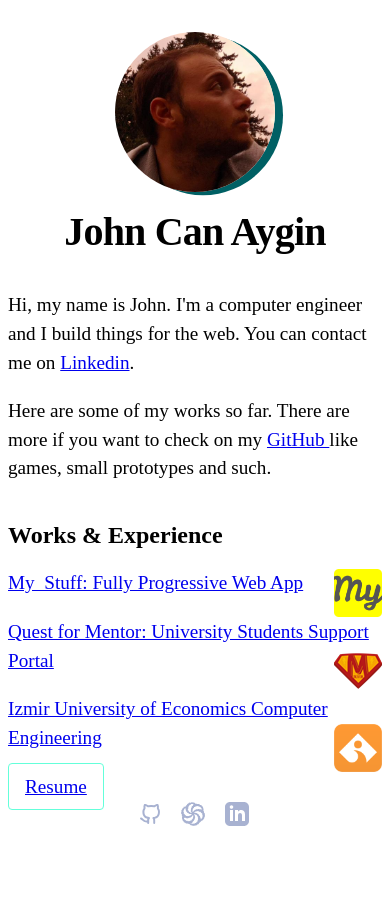
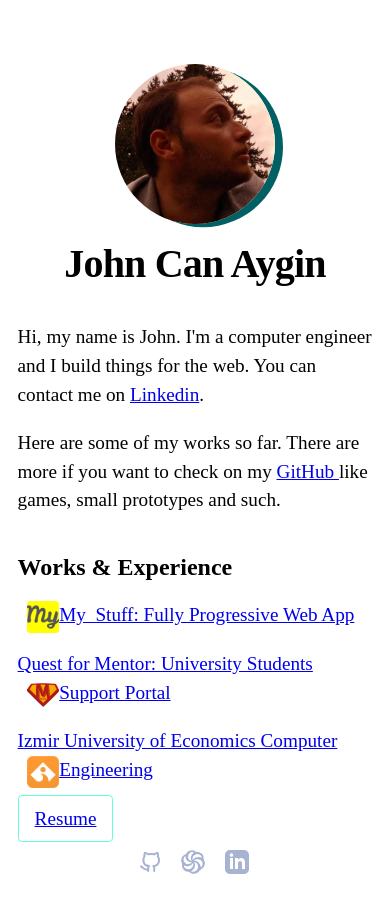
Before and after one commit to gageracer/portfolio-nextjs, a Next.js app: page / in a window 390 px wide. Before the commit the page ends 878 px from the top, so only its background shows below. Built offline with nearby package versions, Linux system fonts and the light colour scheme.

Commit message:
edited the mobile styling more

```diff
--- a/components/layout.module.css
+++ b/components/layout.module.css
@@ -28,7 +28,7 @@
 
 @media (max-width: 768px) {
     .container {
-
+    margin: 4rem auto 0;
     padding: 0;
+    }
 }
-}
--- a/pages/index.js
+++ b/pages/index.js
@@ -31,7 +31,7 @@ export default function Home({ allPostsData }) {
                       {img && <img
                       src={`/images/${img}`}
                       alt={"Logo"}
-                      style={{maxWidth: "48px"}}
+                      className={utilStyles.titleImage}
                     />}</a>
                   </Link>
                   <br/>
--- a/pages/posts/[id].js
+++ b/pages/posts/[id].js
@@ -32,7 +32,7 @@ export default function Post({ postData }) {
                 <div className={utilStyles.lightText}>
                     <Date dateString={postData.date} />
                 </div>
-                <div dangerouslySetInnerHTML={{ __html: postData.contentHtml }}/>
+                <div className={utilStyles.insideData} dangerouslySetInnerHTML={{ __html: postData.contentHtml }}/>
             </article>
         </Layout>)
 }
--- a/posts/MyStuff.md
+++ b/posts/MyStuff.md
@@ -4,10 +4,10 @@ date: '2020-10-10'
 img: 'mystufflogo.png'
 ---
 <br/>
-<a href="https://gageracer.github.io/myStuff/" target="_blank" style="display: flex; flex-direction: row; justify-content: space-evenly; max-width: 100%">
-  <img src="/images/mystuffgif/gif1.gif"  />
-  <img src="/images/mystuffgif/gif2.gif"  />
-  <img src="/images/mystuffgif/gif3.gif"  />
+<a href="https://gageracer.github.io/myStuff/" target="_blank" style="display: flex; flex-direction: row; justify-content: space-evenly; max-width: 100%" >
+  <img style="max-width: 30%" src="/images/mystuffgif/gif1.gif"  />
+  <img style="max-width: 30%" src="/images/mystuffgif/gif2.gif"  />
+  <img style="max-width: 30%" src="/images/mystuffgif/gif3.gif"  />
 </a>
 
 My latest and greatest web app. It's a note-taking app that is aimed to be used on any platform,
--- a/styles/utils.module.css
+++ b/styles/utils.module.css
@@ -47,10 +47,6 @@
     margin: 0 0 1.25rem;
 }
 
-.listItem>a>img {
-    float: right;
-    margin-left: 0.5em
-}
 
 .lightText {
     color: #999;
@@ -94,6 +90,12 @@
     writing-mode: vertical-rl;
 }
 
+.titleImage {
+    max-Width: 48px;
+    float: right;
+    margin-left: 0.5em
+}
+
 @media (max-width: 1080px) {
     .socials {
         left: 20px;
@@ -113,6 +115,7 @@
         -webkit-box-align: center;
         align-items: center;
         list-style: none;
+        margin-top: 1rem;
     }
     .socials>li {
         margin-right: 5vw;
@@ -122,5 +125,18 @@
     height: 0;
     margin: 0;
     content: "";
+    }
+    .titleImage {
+        max-Width: 32px;
+        float: left;
+        margin-left: 0.5em;
+    }
+    .headingMd {
+        margin-left: .5em;
+        margin-right: .5em;
+    }
+    .insideData>p{
+        margin-left: 0.5em;
+    }
+
 }
-}
```
